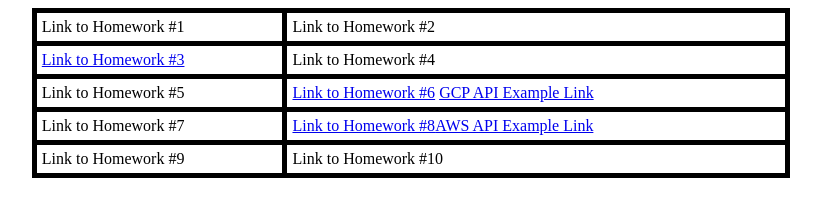
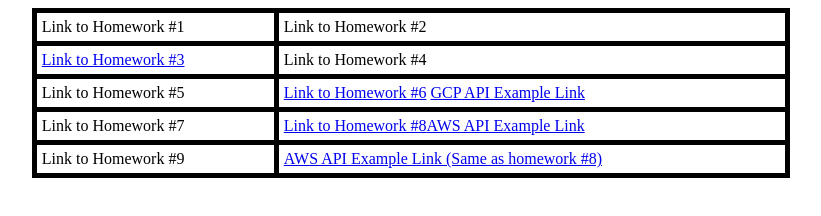
Before and after one commit to smorcyu/smorcyu.github.io, a plain HTML site: page amlkYXl1eXU=.html in a window 1280 px wide. Shown: the whole page, without its empty margins (229-1050 px from the left). Drawn offline with Linux system fonts and the light colour scheme.

Commit message:
add hw9 link

```diff
--- a/amlkYXl1eXU=.html
+++ b/amlkYXl1eXU=.html
@@ -32,7 +32,7 @@ th, td {
   </tr>
   <tr>
     <td>Link to Homework #9</td>
-    <td>Link to Homework #10</td>
+    <td><a href="http://hw8angularnode-env.eba-xnig8crj.us-west-2.elasticbeanstalk.com/api/search/a">AWS API Example Link (Same as homework #8)</a></td>
   </tr>
   </tbody></table>
 
```
